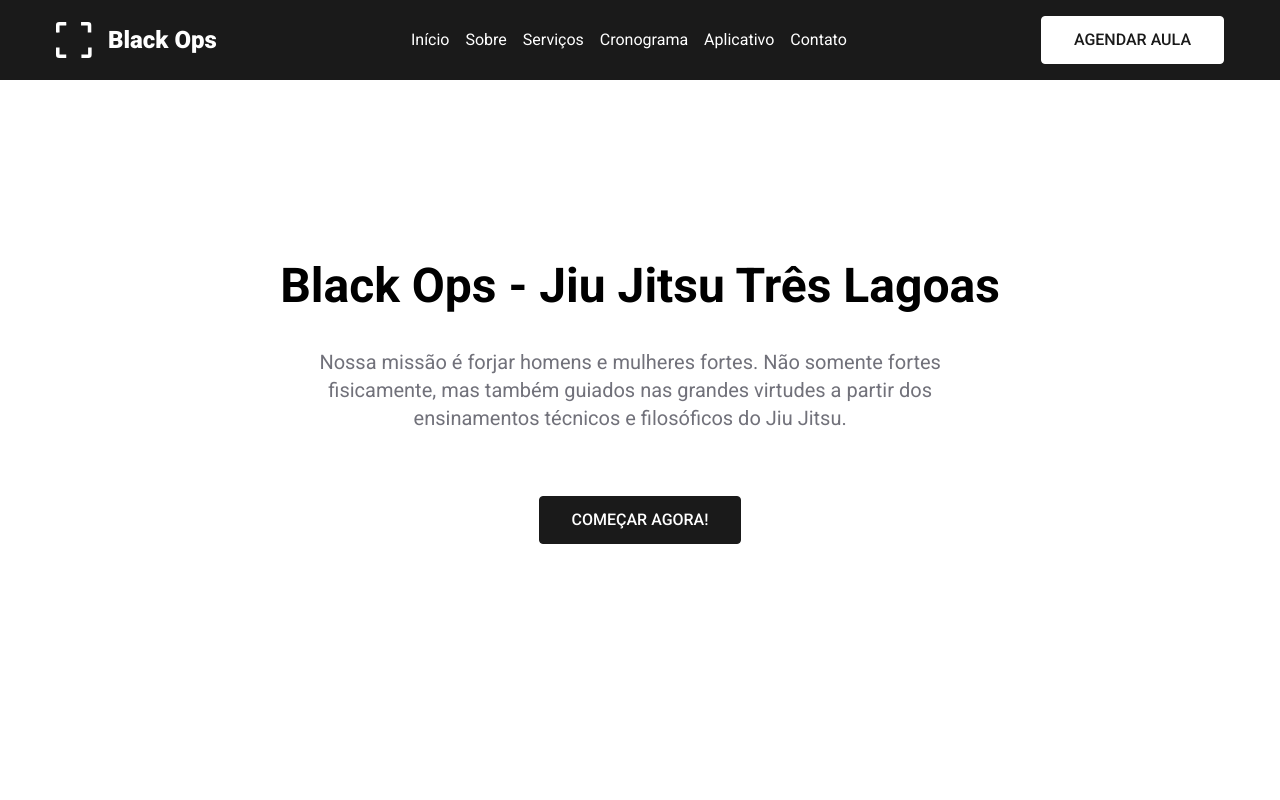
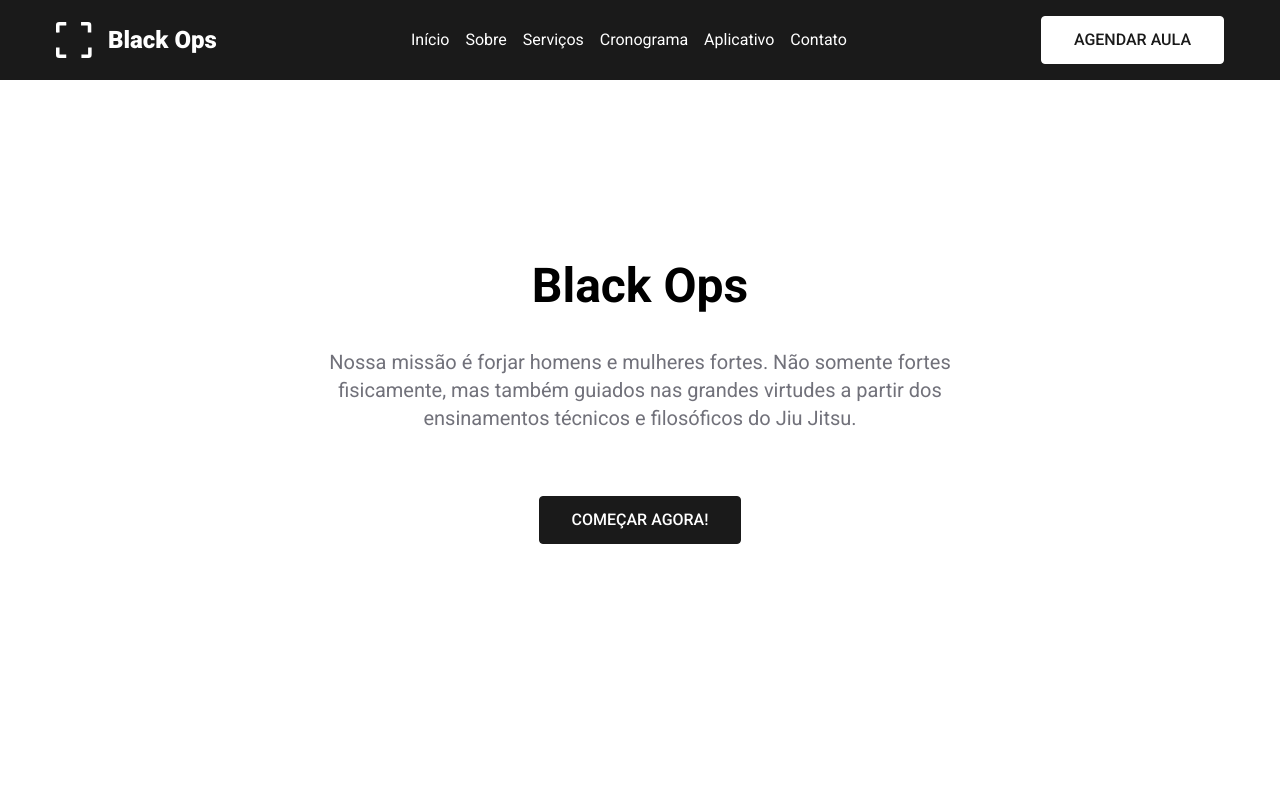
Before and after one commit to MatheusAltrao/Bravus, a Next.js app: page / in a window 1280 px wide. Shown: the top 800 px of the page. Built offline with nearby package versions, Linux system fonts and the light colour scheme; no server answers.

Commit message:
fix(hero): update title to remove unnecessary suffix

```diff
--- a/src/components/sections/Hero.tsx
+++ b/src/components/sections/Hero.tsx
@@ -4,7 +4,7 @@ const Hero = () => {
   return (
     <section className="h-[100vh]   flex flex-col items-center justify-center " id="hero">
       <header className="space-y-8">
-        <h1 className=" text-center md:leading-[60px] font-semibold  text-3xl lg:text-[48px] ">Black Ops - Jiu Jitsu Três Lagoas</h1>
+        <h1 className=" text-center md:leading-[60px] font-semibold  text-3xl lg:text-[48px] ">Black Ops</h1>
         <p className=" text-base lg:text-xl text-zinc-500 text-center max-w-[700px]">
           Nossa missão é forjar homens e mulheres fortes. Não somente fortes fisicamente, mas também guiados nas grandes virtudes a partir dos
           ensinamentos técnicos e filosóficos do Jiu Jitsu.
```
